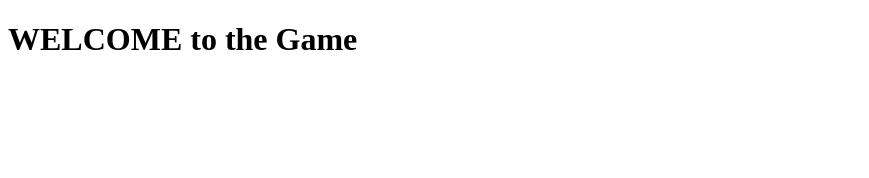
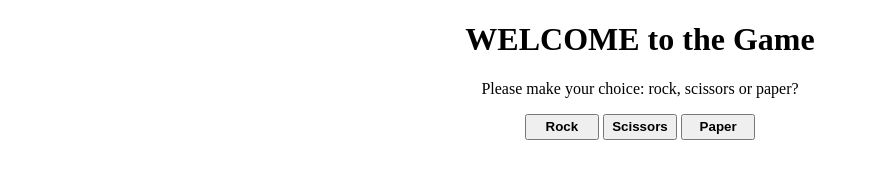
Before and after one commit to petrushya/git_test, a plain HTML site: page index.html in a window 1280 px wide. Shown: the whole page, without its empty margins (0-869 px from the left). Drawn offline with Linux system fonts and the light colour scheme.

Commit message:
adds the style.css, appends the structure to the index.html

```diff
--- /dev/null
+++ b/css/style.css
@@ -0,0 +1,11 @@
+
+#playGame{
+	max-inline-size: 800px;
+	margin: 0 auto;
+	text-align: center;
+}
+button{
+	min-inline-size: 10ch;
+	font-weight: bolder;
+	line-height: 1.5;
+}
--- a/index.html
+++ b/index.html
@@ -4,10 +4,19 @@
   <meta charset="UTF-8">
   <meta name="viewport" content="width=device-width, initial-scale=1.0">
   <title>Rock-Paper-Scissors</title>
+  <link rel="stylesheet" href="css/style.css">
   <script src="js/game.js" defer></script>
 </head>
 <body>
-	<h1>WELCOME to the Game</h1>
-
+	<div id="playGame">
+		<h1>WELCOME to the Game</h1>
+		<p>Please make your choice: rock, scissors or paper?</p>
+		<button id="rock">Rock</button>
+		<button id="scissors">Scissors</button>
+		<button id="paper">Paper</button>
+		<div id="playScore">
+			<p></p>
+	  </div>
+  </div>
 </body>
 </html>
--- a/js/game.js
+++ b/js/game.js
@@ -1,6 +1,6 @@
 
 // array for computer
-const computerArr = ["rock", "paper", "scissors"];
+const computerArr = ["rock", "scissors", "paper"];
 
 // selecting a random array element between the min and max values the way I liked it
 // computerRandom = Math.floor(min + Math.random() * (max - min + 1))
```
